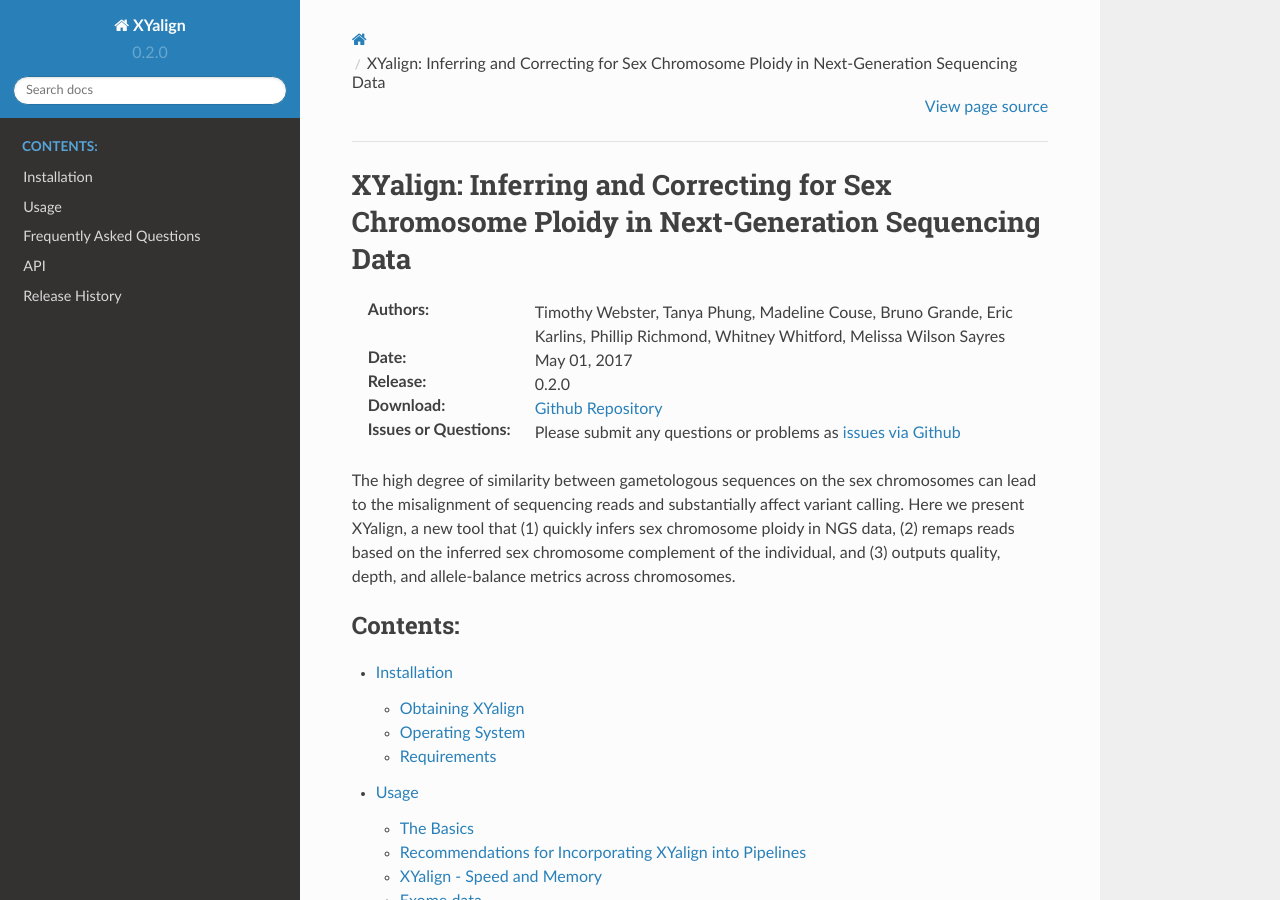
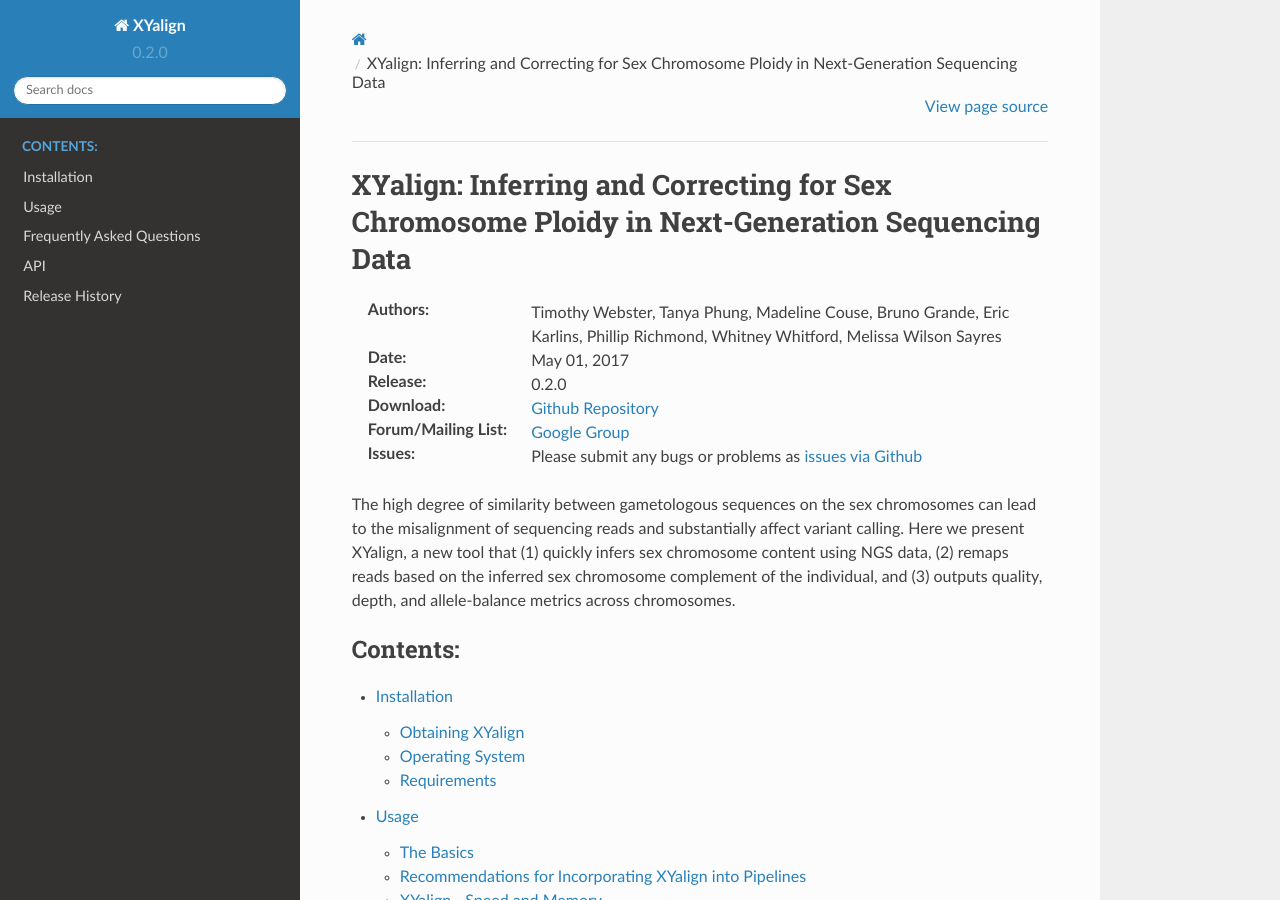
Before and after one commit to SexChrLab/XYalign, a Sphinx documentation site: the page built from docs/index.rst, in a window 1280 px wide and 900 px high. Built offline with Sphinx 7.4.7 and the Read the Docs theme 2.0.0, drawn with Linux system fonts in a browser that asks for light colours; pages that are not in the unit, such as notebooks, are missing from menus.

```diff
--- a/docs/index.rst
+++ b/docs/index.rst
@@ -4,9 +4,10 @@ XYalign: Inferring and Correcting for Sex Chromosome Ploidy in Next-Generation S
 :Date: |today|
 :Release: |release|
 :Download: `Github Repository <https://github.com/WilsonSayresLab/XYalign/>`_
-:Issues or Questions: Please submit any questions or problems as `issues via Github <https://github.com/WilsonSayresLab/XYalign/issues>`_
+:Forum/Mailing List: `Google Group <https://groups.google.com/forum/#!forum/xyalign>`_
+:Issues: Please submit any bugs or problems as `issues via Github <https://github.com/WilsonSayresLab/XYalign/issues>`_
 
-The high degree of similarity between gametologous sequences on the sex chromosomes can lead to the misalignment of sequencing reads and substantially affect variant calling. Here we present XYalign, a new tool that (1) quickly infers sex chromosome ploidy in NGS data, (2) remaps reads based on the inferred sex chromosome complement of the individual, and (3) outputs quality, depth, and allele-balance metrics across chromosomes.
+The high degree of similarity between gametologous sequences on the sex chromosomes can lead to the misalignment of sequencing reads and substantially affect variant calling. Here we present XYalign, a new tool that (1) quickly infers sex chromosome content using NGS data, (2) remaps reads based on the inferred sex chromosome complement of the individual, and (3) outputs quality, depth, and allele-balance metrics across chromosomes.
 
 .. toctree::
    :maxdepth: 2
```
Also changed, not shown: README.md (+3 -2 lines), 1 other file.
